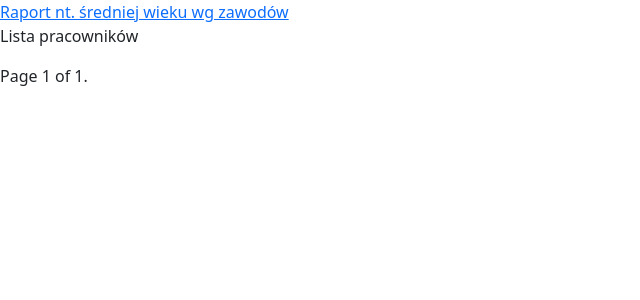
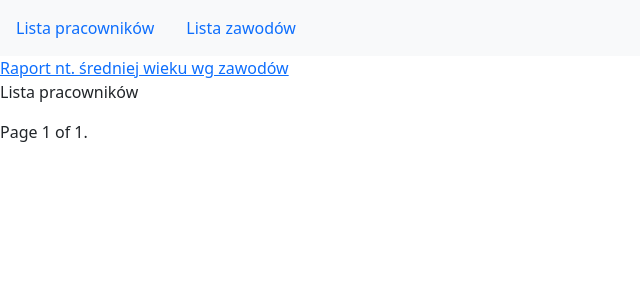
Before and after one commit to Ewelina179/employee_management_app, a Django app: page / in a window 1280 px wide. Shown: the top 300 px of the page, without its empty margins (0-640 px from the left). Run offline with Django 4.2, Linux system fonts and the light colour scheme; data that the repository does not hold is empty; some libraries are stand-ins or nearby versions.

Commit message:
added navbar

```diff
--- a/employee_list/employees/templates/base.html
+++ b/employee_list/employees/templates/base.html
@@ -9,6 +9,11 @@
     </head>
 
 <body>
+
+  <nav class="navbar navbar-expand-lg navbar-light bg-light">
+        <a class="nav-link" href="{% url 'epmloyee_list_view'%}">Lista pracowników</a>
+        <a class="nav-link" href="{% url 'profession_list_view' %}">Lista zawodów</a>
+      </nav>
 
 
 {% block content %}
```
